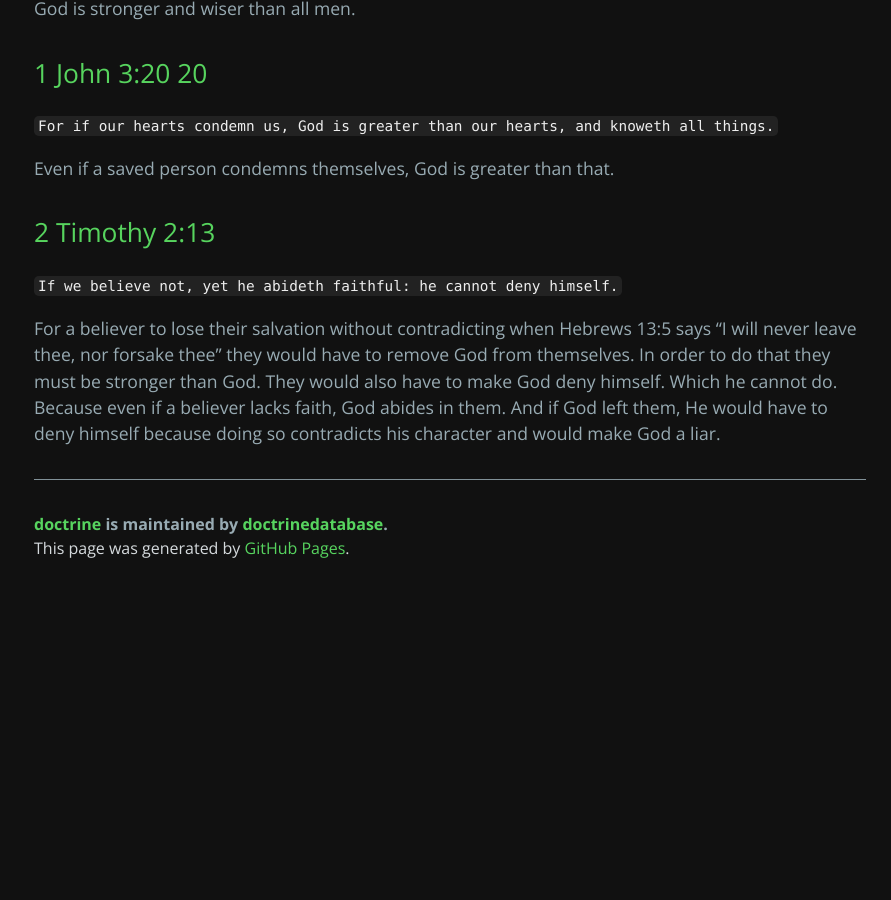
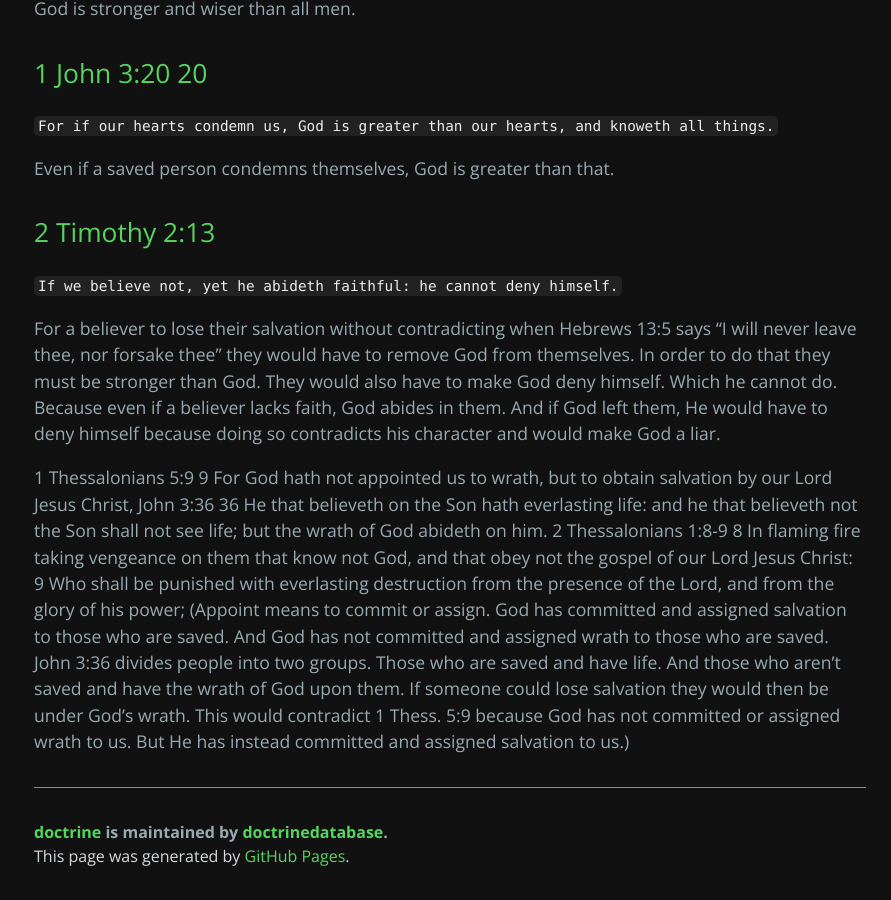
Before and after one commit to doctrinedatabase/doctrine, a Jekyll site: the page built from doctrines/osas.md, in a window 1280 px wide and 900 px high, scrolled down 1863 px. Shown: the whole window, without its empty margins (190-1081 px from the left). Built offline with Jekyll 4.4.1, drawn with Linux system fonts in a browser that asks for light colours; before the commit the page ends 2455 px from its top, so only the background shows below that.

Commit message:
Update osas.md

````diff
--- a/doctrines/osas.md
+++ b/doctrines/osas.md
@@ -47,3 +47,5 @@ Even if a saved person condemns themselves, God is greater than that.
 ```If we believe not, yet he abideth faithful: he cannot deny himself.```
 
 For a believer to lose their salvation without contradicting when Hebrews 13:5 says "I will never leave thee, nor forsake thee" they would have to remove God from themselves. In order to do that they must be stronger than God. They would also have to make God deny himself. Which he cannot do. Because even if a believer lacks faith, God abides in them. And if God left them, He would have to deny himself because doing so contradicts his character and would make God a liar.
+
+1 Thessalonians 5:9 9 For God hath not appointed us to wrath, but to obtain salvation by our Lord Jesus Christ, John 3:36 36 He that believeth on the Son hath everlasting life: and he that believeth not the Son shall not see life; but the wrath of God abideth on him. 2 Thessalonians 1:8-9 8 In flaming fire taking vengeance on them that know not God, and that obey not the gospel of our Lord Jesus Christ: 9 Who shall be punished with everlasting destruction from the presence of the Lord, and from the glory of his power; (Appoint means to commit or assign. God has committed and assigned salvation to those who are saved. And God has not committed and assigned wrath to those who are saved. John 3:36 divides people into two groups. Those who are saved and have life. And those who aren't saved and have the wrath of God upon them. If someone could lose salvation they would then be under God's wrath. This would contradict 1 Thess. 5:9 because God has not committed or assigned wrath to us. But He has instead committed and assigned salvation to us.)
````
